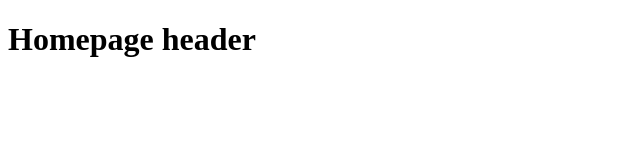
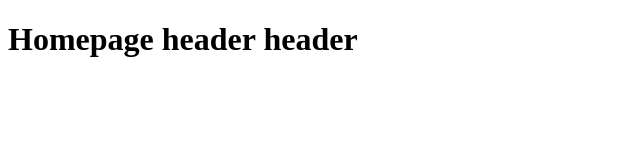
Before and after one commit to kdaniel076/test-revert-command, a plain HTML site: page index.html in a window 1280 px wide. Shown: the whole page, without its empty margins (0-640 px from the left). Drawn offline with Linux system fonts and the light colour scheme.

Commit message:
title title, header header

```diff
--- a/index.html
+++ b/index.html
@@ -5,11 +5,11 @@
     <meta charset="UTF-8">
     <meta name="viewport" content="width=device-width, initial-scale=1.0">
     <meta http-equiv="X-UA-Compatible" content="ie=edge">
-    <title>Homepage title</title>
+    <title>Homepage title title</title>
 </head>
 
 <body>
-<h1>Homepage header</h1>
+<h1>Homepage header header</h1>
 </body>
 
 </html>
```
